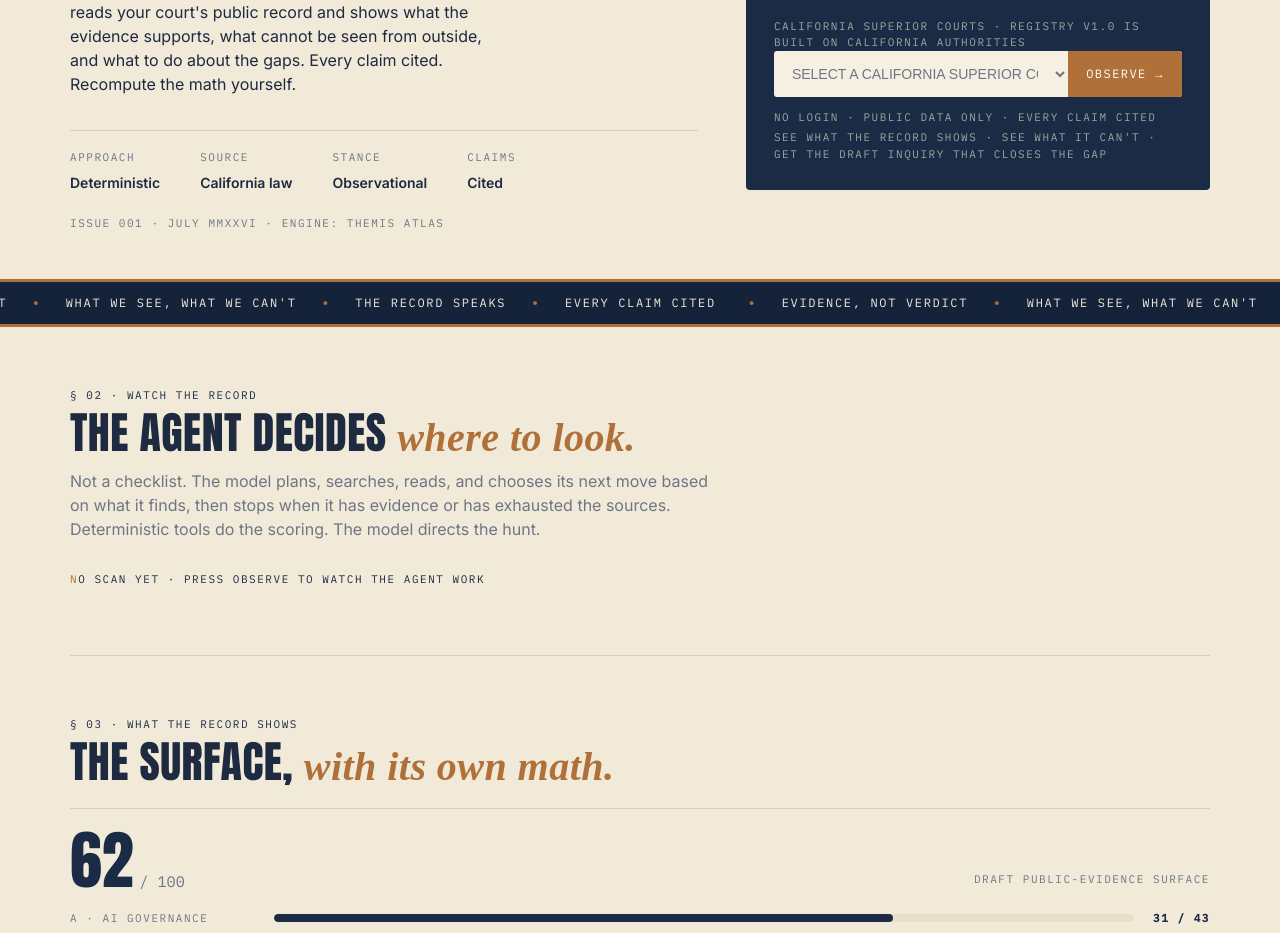
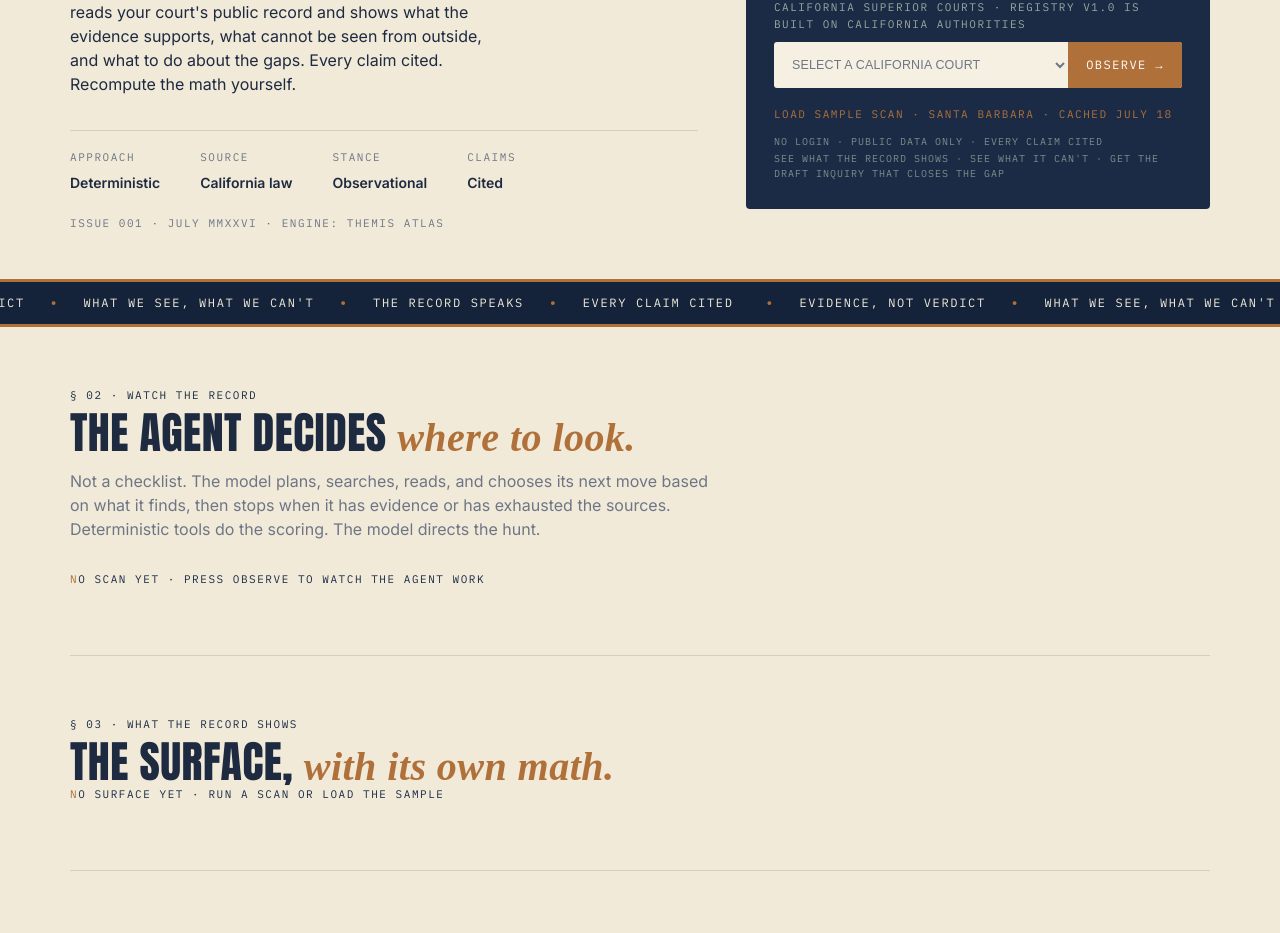
Before and after one commit to earlgreyhot1701D/verity-lex, a Next.js app: page / in a window 1280 px wide. Shown: the part 398-1331 px from the top of the page. Built offline with nearby package versions, Linux system fonts and the light colour scheme; a web font is replaced by a local one.

Commit message:
Polish scan trust states and citations

```diff
--- a/app/page.tsx
+++ b/app/page.tsx
@@ -13,7 +13,7 @@ import { validateScanInput } from "@/lib/validate";
 import { useState } from "react";
 
 export default function Home() {
-  const [scan, setScan] = useState<ScanResult>(cachedSantaBarbaraScan);
+  const [scan, setScan] = useState<ScanResult | null>(null);
   const [error, setError] = useState("");
   const [phase, setPhase] = useState<"idle" | "observing" | "done">("idle");
   const [scanFormKey, setScanFormKey] = useState(0);
@@ -25,7 +25,7 @@ export default function Home() {
       return;
     }
 
-    const hadPreviousResult = phase === "done";
+    const hadPreviousResult = phase === "done" && scan !== null;
     setError("");
     setPhase("observing");
     try {
@@ -47,24 +47,30 @@ export default function Home() {
   };
 
   const clearResults = () => {
-    setScan(cachedSantaBarbaraScan);
+    setScan(null);
     setPhase("idle");
     setError("");
     setScanFormKey((current) => current + 1);
   };
 
+  const loadSample = () => {
+    setScan(cachedSantaBarbaraScan);
+    setPhase("done");
+    setError("");
+  };
+
   return (
     <main>
-      <ScanAct key={scanFormKey} onObserve={observe} />
+      <ScanAct key={scanFormKey} onObserve={observe} onLoadSample={loadSample} />
       {error ? <p role="alert">{error}</p> : null}
       <MarqueeTicker />
       <ObservationAct
-        runLog={phase === "done" ? scan.runLog : []}
+        runLog={phase === "done" && scan ? scan.runLog : []}
         phase={phase}
         onClear={clearResults}
       />
-      <SurfaceAct scan={scan} findings={scan.findings} score={scan.score} />
-      <VerificationAct findings={scan.findings} />
+      <SurfaceAct scan={scan} findings={scan?.findings ?? []} score={scan?.score ?? null} />
+      <VerificationAct findings={scan?.findings ?? []} />
     </main>
   );
 }
--- a/components/FindingCard.tsx
+++ b/components/FindingCard.tsx
@@ -1,8 +1,11 @@
 /** One finding as a card: Found / Not-located / Verified, with citation and pips. */
+
+"use client";
 
 import registryData from "@/data/registry.v1.json";
 import type { Finding } from "@/lib/types";
 import styles from "@/styles/readiness-register.module.css";
+import { useState } from "react";
 
 interface RegistryArtifact {
   id: string;
@@ -20,6 +23,7 @@ const humanize = (id: string) =>
 const fileName = (url: string) => url.split("/").pop() || url;
 
 export function FindingCard({ finding }: { finding: Finding }) {
+  const [showFullPassage, setShowFullPassage] = useState(false);
   const artifact = artifacts.find((item) => item.id === finding.artifactId);
   const meta = artifact ? {
     name: artifact.name,
@@ -85,11 +89,22 @@ export function FindingCard({ finding }: { finding: Finding }) {
             {fileName(finding.source.url)}
           </span>
           {finding.source.quotedSpan ? (
-            <span className={styles.citationQuote}>
+            <span className={`${styles.citationQuote} ${showFullPassage ? styles.citationQuoteFull : ""}`}>
               {finding.source.quotedSpan}
             </span>
           ) : null}
         </a>
+      ) : null}
+
+      {finding.source?.quotedSpan ? (
+        <button
+          className={styles.quoteToggle}
+          type="button"
+          aria-expanded={showFullPassage}
+          onClick={() => setShowFullPassage((current) => !current)}
+        >
+          {showFullPassage ? "HIDE" : "SHOW FULL PASSAGE"}
+        </button>
       ) : null}
 
       {finding.note && finding.status !== "found" ? (
--- a/components/ScanAct.tsx
+++ b/components/ScanAct.tsx
@@ -8,9 +8,10 @@ import styles from "@/styles/readiness-register.module.css";
 
 interface ScanActProps {
   onObserve: (institution: string, targetDomain: string) => void;
+  onLoadSample: () => void;
 }
 
-export function ScanAct({ onObserve }: ScanActProps) {
+export function ScanAct({ onObserve, onLoadSample }: ScanActProps) {
   const observe = (event: FormEvent<HTMLFormElement>) => {
     event.preventDefault();
     const form = new FormData(event.currentTarget);
@@ -89,7 +90,7 @@ export function ScanAct({ onObserve }: ScanActProps) {
             Public record scan. Deeper repository and staff readiness belong to a later
             tier.
           </p>
-          <p className={`${styles.finePrint} ${styles.mono}`}>
+          <p className={`${styles.finePrint} ${styles.mono} ${styles.courtScope}`}>
             CALIFORNIA SUPERIOR COURTS · REGISTRY V1.0 IS BUILT ON CALIFORNIA AUTHORITIES
           </p>
           <div className={styles.field}>
@@ -98,16 +99,29 @@ export function ScanAct({ onObserve }: ScanActProps) {
             </label>
             <select id="court-name" name="court" defaultValue="" required>
               <option value="" disabled>
-                SELECT A CALIFORNIA SUPERIOR COURT
+                SELECT A CALIFORNIA COURT
               </option>
               {californiaSuperiorCourts.map((court) => (
-                <option key={court.name} value={court.name} disabled={!court.live}>
-                  {court.name}{court.live ? "" : " · coming soon"}
+                <option
+                  className={court.live ? styles.liveCourt : undefined}
+                  key={court.name}
+                  value={court.name}
+                  disabled={!court.live}
+                >
+                  {court.name}{court.live ? " · LIVE" : " · coming soon"}
                 </option>
               ))}
             </select>
             <button type="submit">OBSERVE →</button>
           </div>
+          <button
+            className={`${styles.sampleControl} ${styles.mono}`}
+            type="button"
+            onClick={onLoadSample}
+          >
+            LOAD SAMPLE SCAN · SANTA BARBARA · CACHED JULY 18
+          </button>
+          <div className={styles.scanNotes}>
             <p className={`${styles.finePrint} ${styles.mono}`}>
               NO LOGIN · PUBLIC DATA ONLY · EVERY CLAIM CITED
             </p>
@@ -115,6 +129,7 @@ export function ScanAct({ onObserve }: ScanActProps) {
               SEE WHAT THE RECORD SHOWS · SEE WHAT IT CAN&apos;T · GET THE DRAFT INQUIRY THAT
               CLOSES THE GAP
             </p>
+          </div>
         </form>
       </section>
     </div>
--- a/components/SurfaceAct.tsx
+++ b/components/SurfaceAct.tsx
@@ -6,9 +6,9 @@ import { AuditDownload } from "@/components/AuditDownload";
 import { FindingCard } from "@/components/FindingCard";
 
 interface SurfaceActProps {
-  scan: ScanResult;
+  scan: ScanResult | null;
   findings: Finding[];
-  score: ScanResult["score"];
+  score: ScanResult["score"] | null;
 }
 
 const DIMENSIONS = {
@@ -39,6 +39,8 @@ export function SurfaceAct({ scan, findings, score }: SurfaceActProps) {
           <span className={styles.serifItalic}>with its own math.</span>
         </h2>
 
+        {scan && score ? (
+          <>
             <div className={styles.scoreMeter}>
               <div className={styles.scoreHead}>
                 <span className={styles.scoreFigure}>
@@ -74,7 +76,9 @@ export function SurfaceAct({ scan, findings, score }: SurfaceActProps) {
                 Computed by the rule engine, not the model. Weights are published.
                 Recompute it yourself.
               </p>
-          <a className={`${styles.scoreCaption} ${styles.mono}`} href="/methods">Methods · every weight published</a>
+              <a className={`${styles.scoreCaption} ${styles.mono}`} href="/methods">
+                Methods · every weight published
+              </a>
               <AuditDownload scan={scan} />
             </div>
 
@@ -92,6 +96,12 @@ export function SurfaceAct({ scan, findings, score }: SurfaceActProps) {
                 ))}
               </div>
             </div>
+          </>
+        ) : (
+          <p className={`${styles.sectionMark} ${styles.mono}`}>
+            NO SURFACE YET · RUN A SCAN OR LOAD THE SAMPLE
+          </p>
+        )}
       </section>
     </div>
   );
--- a/styles/readiness-register.module.css
+++ b/styles/readiness-register.module.css
@@ -237,6 +237,20 @@
   color: var(--muted);
 }
 
+.field select {
+  width: 100%;
+  font-size: 0.78rem;
+  letter-spacing: 0.015em;
+}
+
+.field button {
+  flex: 0 0 auto;
+}
+
+.liveCourt {
+  font-weight: 700;
+}
+
 .field button {
   align-self: stretch;
   padding: 14px 18px;
@@ -264,6 +278,30 @@
 .finePrint {
   margin: 4px 0 0;
   color: var(--sage);
+}
+
+.courtScope {
+  margin-bottom: 10px;
+}
+
+.sampleControl {
+  padding: 0;
+  border: 0;
+  background: transparent;
+  color: var(--orange);
+  cursor: pointer;
+  text-align: left;
+}
+
+.scanNotes {
+  margin-top: 10px;
+  opacity: 0.78;
+}
+
+.scanNotes .finePrint {
+  margin-top: 2px;
+  font-size: 0.625rem;
+  letter-spacing: 0.1em;
 }
 
 .marquee {
@@ -730,13 +768,37 @@
 }
 
 .citationQuote {
-  display: block;
+  display: -webkit-box;
+  overflow: hidden;
   margin: 14px 0 0;
   color: var(--ink);
   font-family: "Playfair Display", serif;
   font-size: 1.05rem;
   font-style: italic;
   line-height: 1.5;
+  -webkit-box-orient: vertical;
+  -webkit-line-clamp: 3;
+}
+
+.citationQuoteFull {
+  display: block;
+  overflow: visible;
+  -webkit-line-clamp: unset;
+}
+
+.quoteToggle {
+  margin-top: 8px;
+  padding: 0;
+  border: 0;
+  background: transparent;
+  color: var(--teal);
+  cursor: pointer;
+  font-family: "IBM Plex Mono", monospace;
+  font-size: 0.5625rem;
+  letter-spacing: 0.11em;
+  text-decoration: underline;
+  text-transform: uppercase;
+  text-underline-offset: 3px;
 }
 
 .citation:hover .citationTitle {
```
Lines whose indentation alone changed are shown as unchanged.
